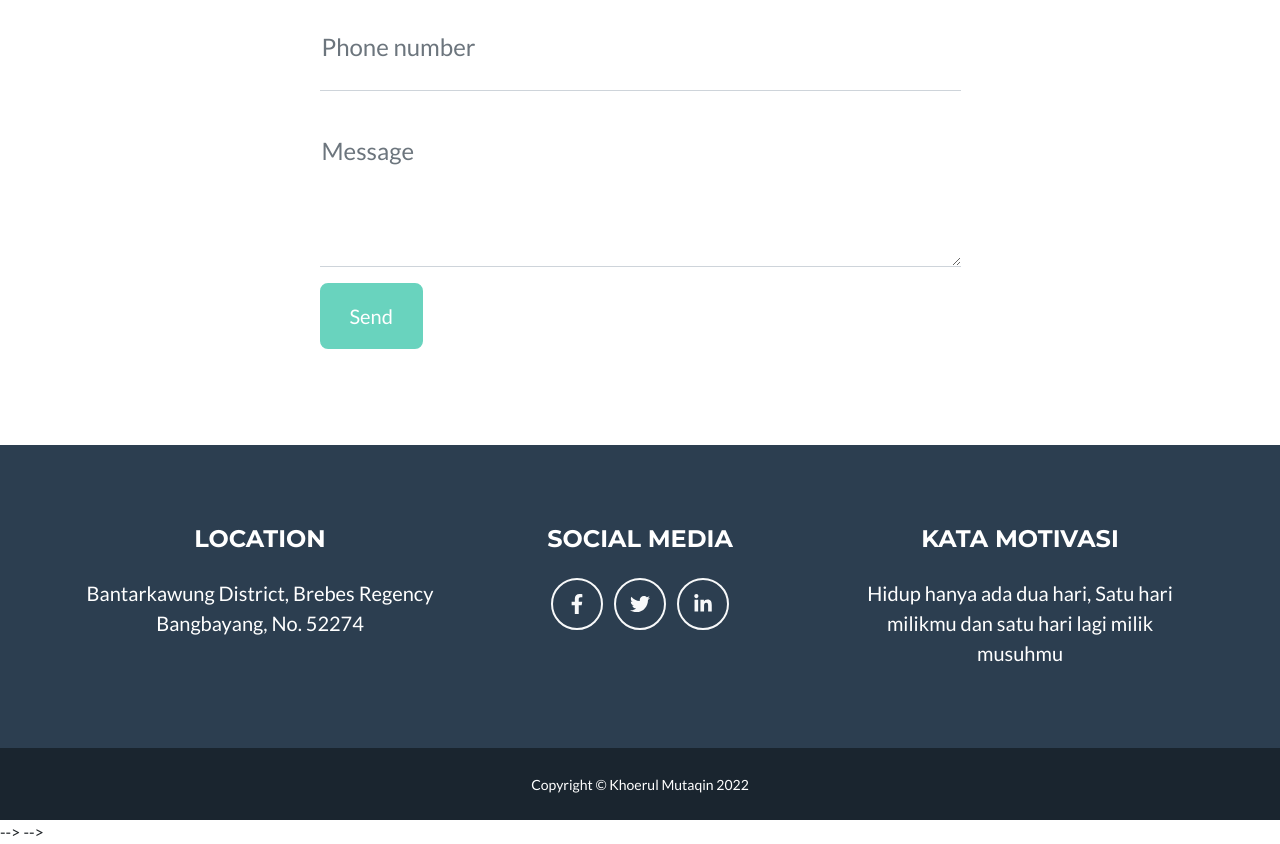
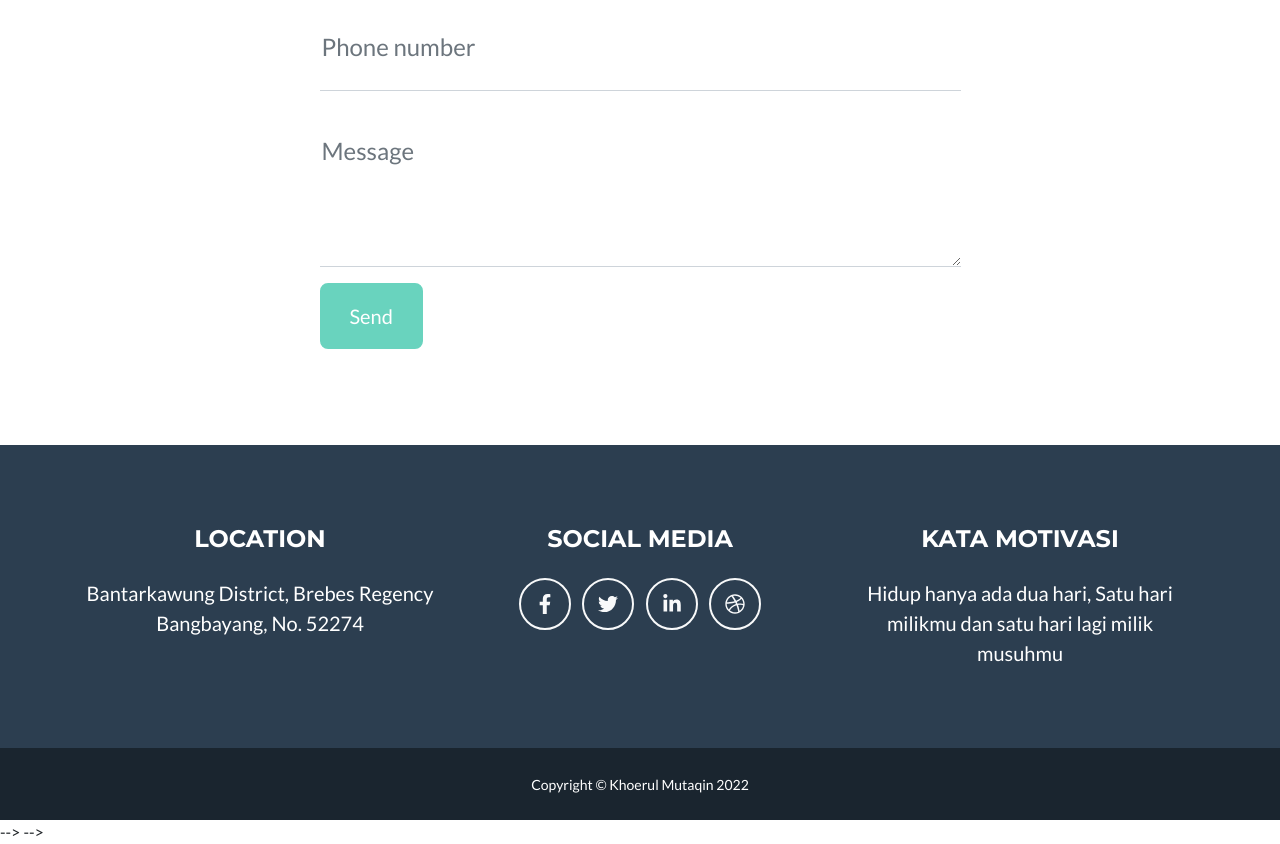
Before and after one commit to khoerulmutaqin225/khoerulmutaqin225.github.io, a plain HTML site: page index.html in a window 1280 px wide. Shown: the part 2514-3358 px from the top of the page. Drawn offline with nearby package versions, Linux system fonts and the light colour scheme.

Commit message:
Update Link

```diff
--- a/index.html
+++ b/index.html
@@ -255,7 +255,7 @@
                         <a class="btn btn-outline-light btn-social mx-1" href="https://www.facebook.com/mutaqin.khoerul?_rdc=1&_rdr"><i class="fab fa-fw fa-facebook-f"></i></a>
                         <a class="btn btn-outline-light btn-social mx-1" href="https://twitter.com/mutaqin225/status/1539991445871898624?s=20&t=jsrsd3qQI45uyZDjBcHMLA"><i class="fab fa-fw fa-twitter"></i></a>
                         <a class="btn btn-outline-light btn-social mx-1" href="https://www.linkedin.com/in/khoerul-mutaqin-9866a1221/"><i class="fab fa-fw fa-linkedin-in"></i></a>
-                        <!-- <a class="btn btn-outline-light btn-social mx-1" href="#!"><i class="fab fa-fw fa-dribbble"></i></a> -->
+                        <a class="btn btn-outline-light btn-social mx-1" href="https://www.linkedin.com/in/khoerul-mutaqin-9866a1221/"><i class="fab fa-fw fa-dribbble"></i></a>
                     </div>
                     <!-- Footer About Text-->
                     <div class="col-lg-4">
```
Also changed, not shown: assets/img/github.png (added).
